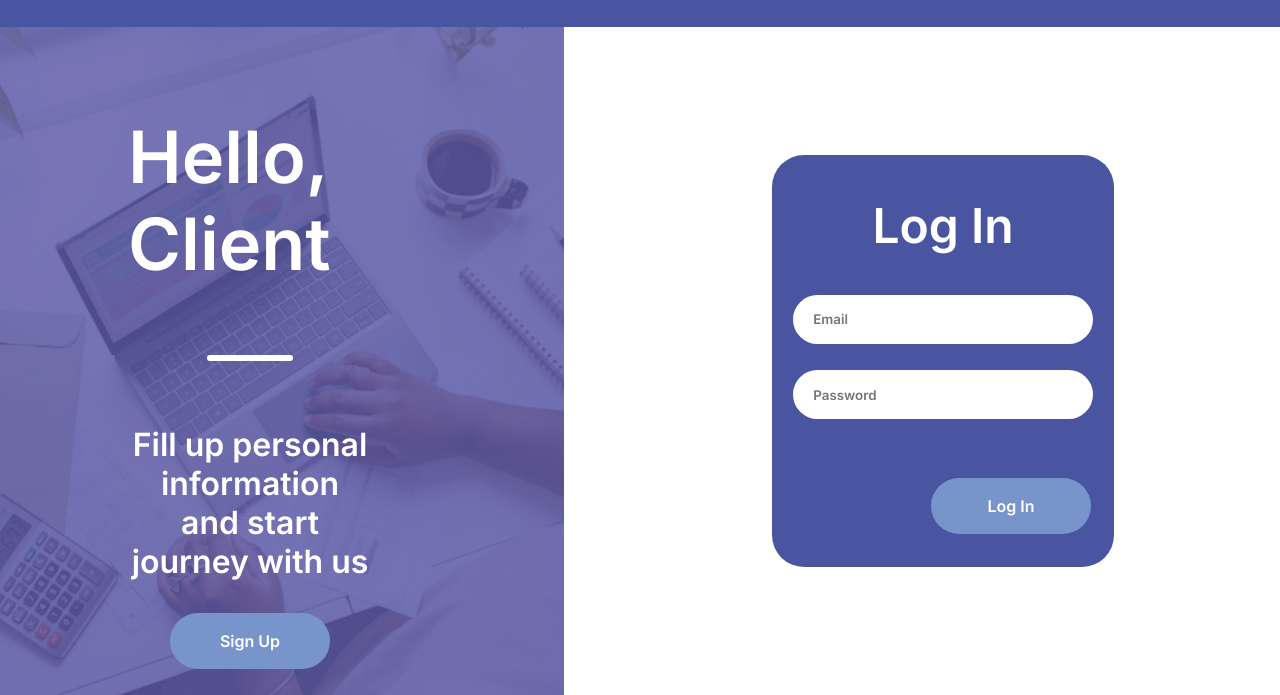
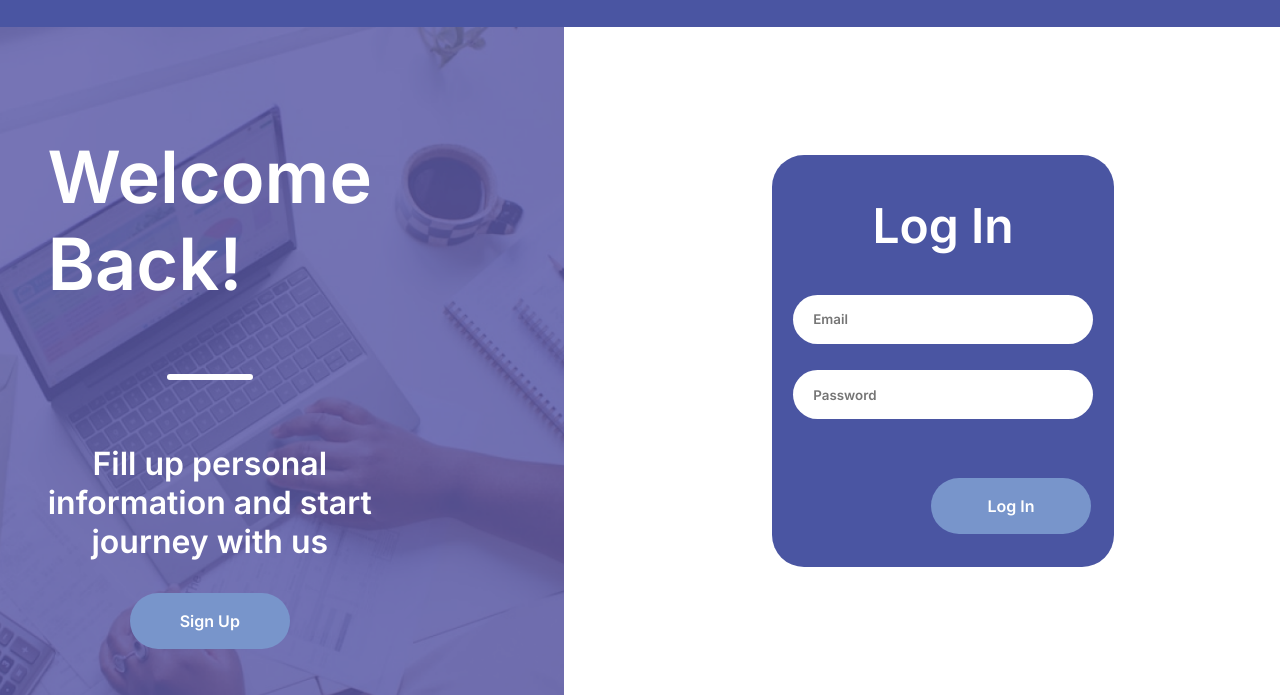
Before and after one commit to WissamDouskary/FutureBank, a plain HTML site: page html/login.html in a window 1280 px wide. Shown: the part 127-822 px from the top of the page. Drawn offline with Linux system fonts and the light colour scheme; a web font is replaced by a local one.

Commit message:
Update login.html

```diff
--- a/html/login.html
+++ b/html/login.html
@@ -34,7 +34,7 @@
             </form>
         </div>
         <div class="content">
-            <h2>Hello, Client</h2>
+            <h2>Welcome Back!</h2>
             <hr>
             <p>Fill up personal information and start journey with us
             </p>
```
